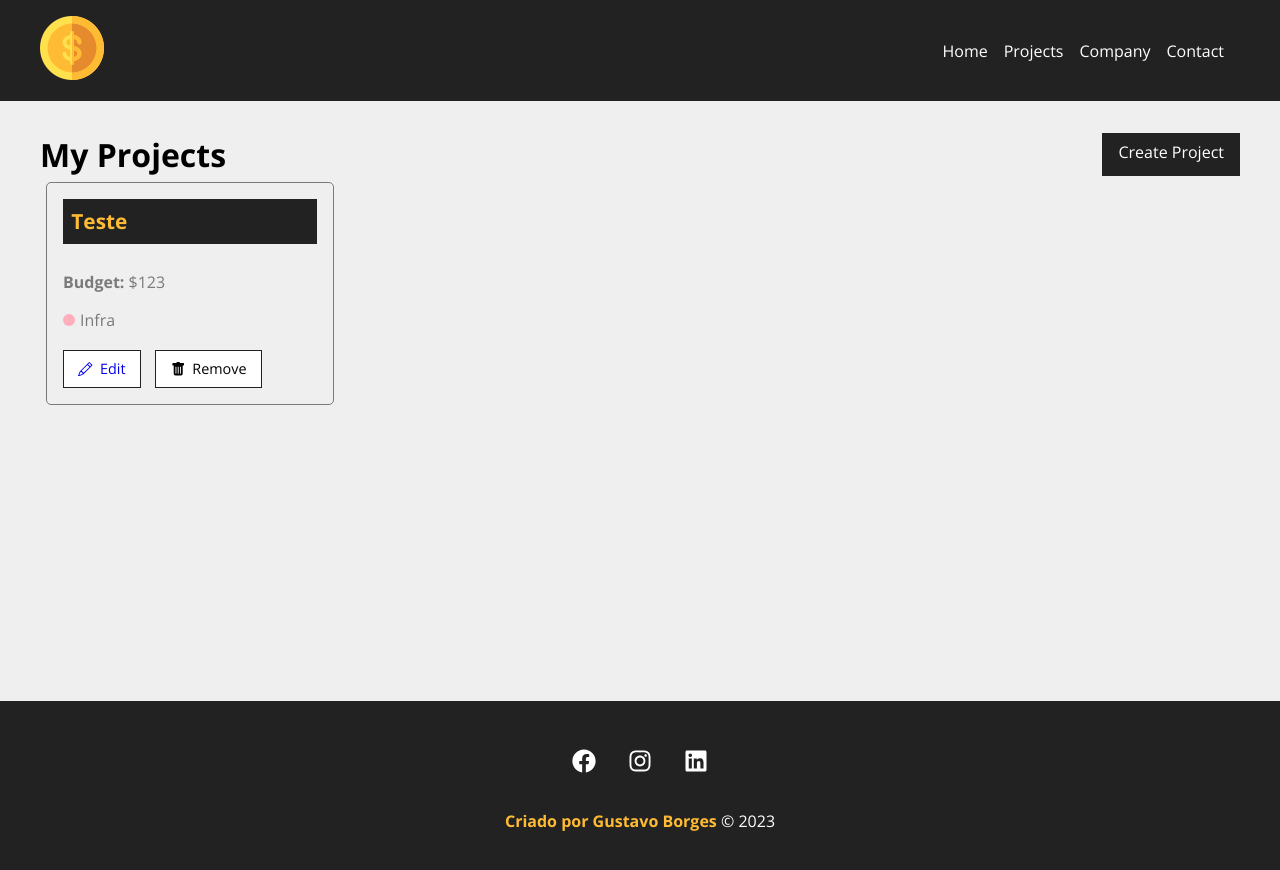
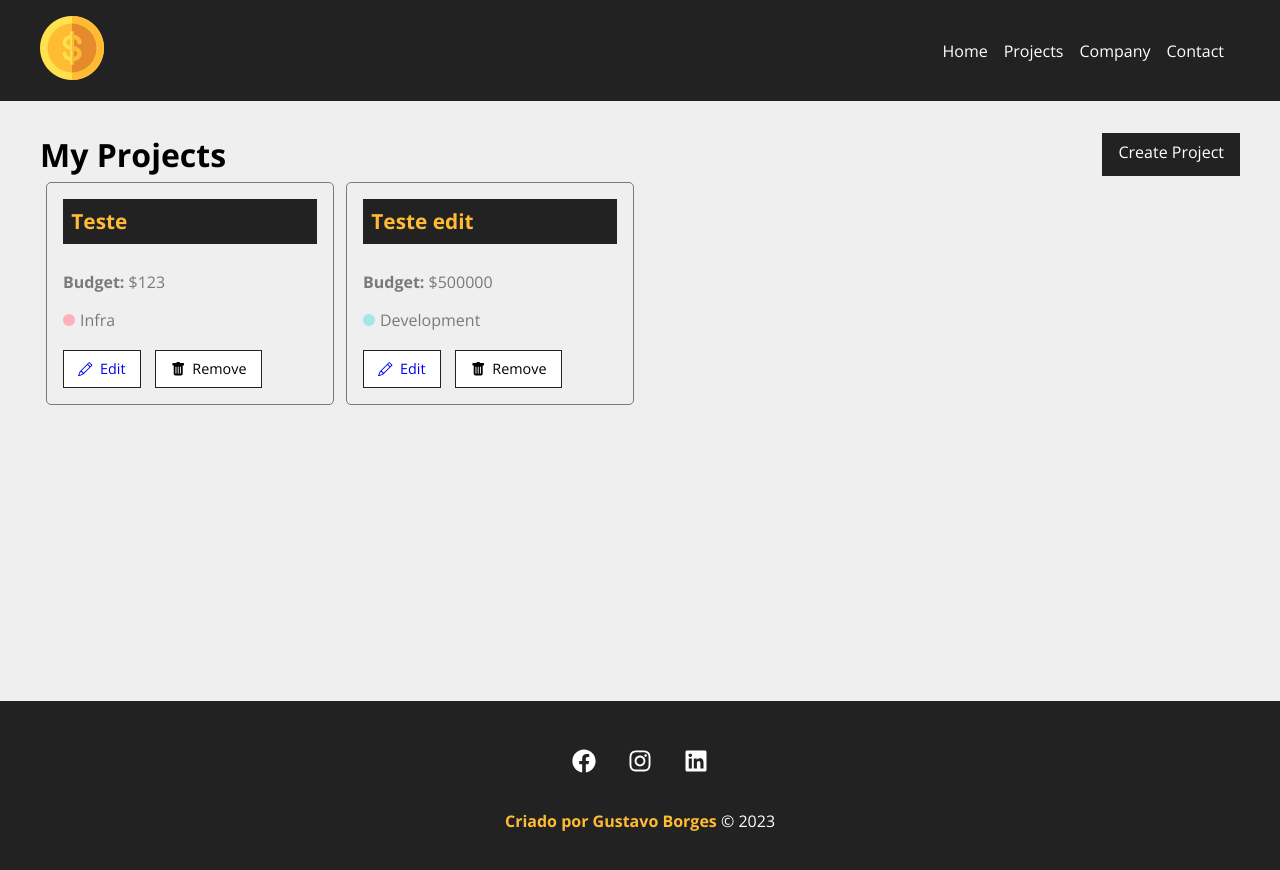
Before and after one commit to Gustavo-BS/costs_project, a React (Create React App) app: page /projects in a window 1280 px wide. Shown: the top 870 px of the page. Built offline with nearby package versions, Linux system fonts and the light colour scheme; data requests are answered from the project's data file.

Commit message:
create project page

```diff
--- a/db.json
+++ b/db.json
@@ -10,6 +10,17 @@
       "cost": 0,
       "services": [],
       "id": 1
+    },
+    {
+      "name": "Teste edit",
+      "budget": "500000",
+      "category": {
+        "id": "2",
+        "name": "Development"
+      },
+      "cost": 0,
+      "services": [],
+      "id": 2
     }
   ],
   "categories": [
--- a/src/App.js
+++ b/src/App.js
@@ -8,6 +8,7 @@
 import Container from "./components/layout/Container";
 import Navbar from './components/layout/Navbar'
 import Footer from './components/layout/Footer'
+import Project from "./components/pages/Project";
 
 function App() {
   return (
@@ -22,6 +23,7 @@
           <Route path='/company' element={<Company/>} />
           <Route path='/contact' element={<Contact/>} />
           <Route path='/newproject' element={<NewProject/>} />
+          <Route path='/project/:id' element={<Project/>} />
         </Routes>
       </Container>
       <Footer/>
--- /dev/null
+++ b/src/components/pages/Project.js
@@ -0,0 +1,31 @@
+import { useEffect, useState } from 'react';
+import styles from './Project.module.css'
+import { useParams } from 'react-router-dom'
+
+function Project(){
+
+    const {id} = useParams();
+    const [project, setProject] = useState([])
+
+    useEffect(()=>{
+        fetch(`http://localhost:5000/projects/${id}`,{
+            method: 'GET',
+            headers: {
+                'Content-Type': 'application/json'
+            }
+        })
+         .then(resp => resp.json())
+         .then((data)=>{
+            console.log(data)
+            setProject(data)
+         })
+         .catch(err => console.log(err))
+    }, [id])
+
+
+    return (
+        <p>{project.name}</p>
+    )
+}
+
+export default Project
--- a/src/components/project/ProjectCard.js
+++ b/src/components/project/ProjectCard.js
@@ -19,7 +19,7 @@
                 <span className={`${styles[category.toLowerCase()]}`}></span> {category}
             </p>
             <div className={styles.project_card_actions}>
-                <Link to="/">
+                <Link to={`/project/${id}`}>
                     <BsPencil/>Edit
                 </Link>
                 <button onClick={remove}>
```
Also changed, not shown: src/components/pages/Project.module.css (added).
